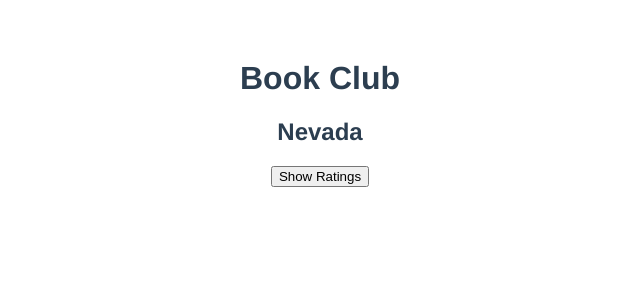
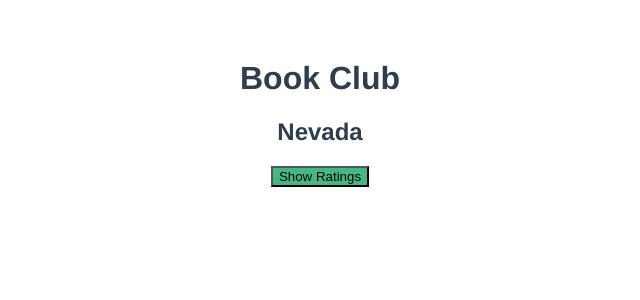
Before and after one commit to katebry/vue-bookclub, a Vue app in the folder bookclub-app/: page / in a window 1280 px wide. Shown: the top 300 px of the page, without its empty margins (320-960 px from the left). Built offline with nearby package versions, Linux system fonts and the light colour scheme.

Commit message:
feat: added style tags to Book

```diff
--- a/bookclub-app/src/components/Book.vue
+++ b/bookclub-app/src/components/Book.vue
@@ -24,3 +24,9 @@ export default defineComponent({
   },
 });
 </script>
+
+<style>
+button {
+  background-color: #42b983;
+}
+</style>
```
